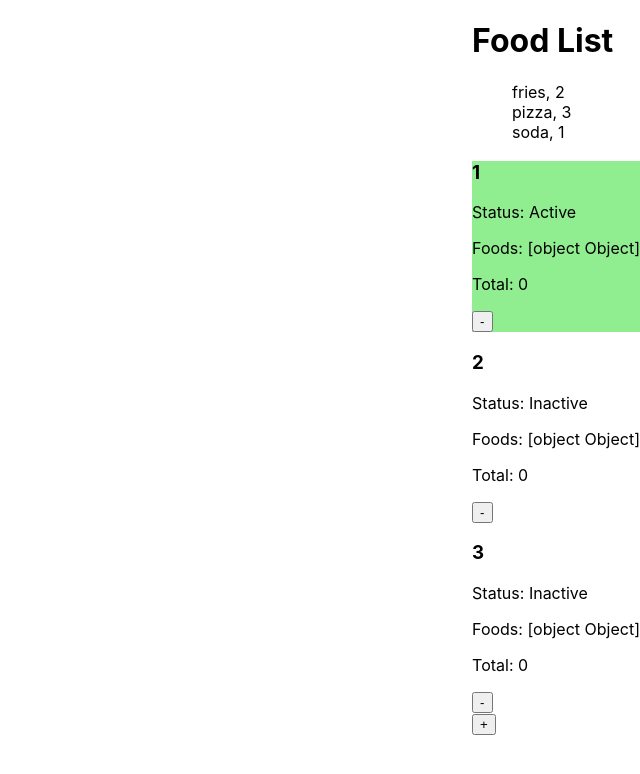
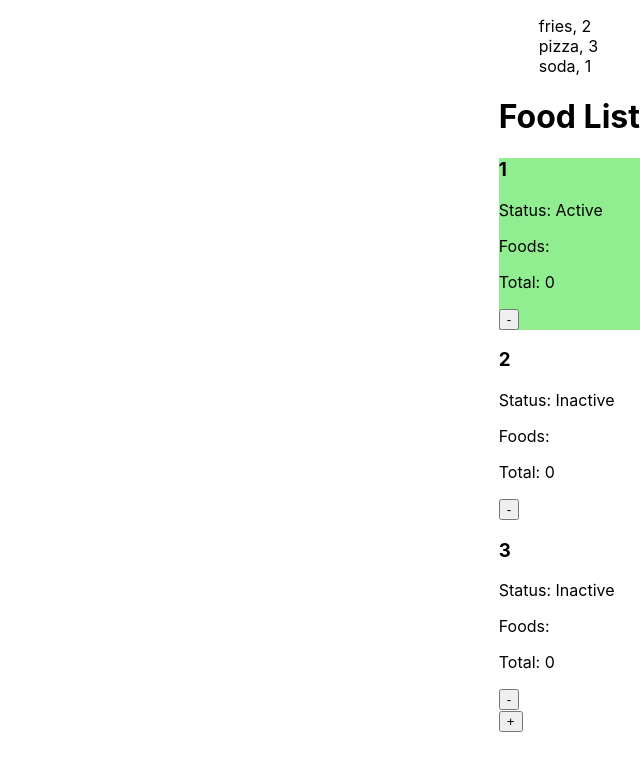
Before and after one commit to CD1088/Benmo, a React (Create React App) app in the folder benmo/: page / in a window 1280 px wide. Shown: the top 774 px of the page, without its empty margins (640-1280 px from the left). Built offline with nearby package versions, Linux system fonts and the light colour scheme.

Commit message:
lifted state, fixed infinite loop/call stack overload

```diff
--- a/benmo/src/App.js
+++ b/benmo/src/App.js
@@ -1,15 +1,31 @@
-import "./App.css";
-import React from "react";
-import Customers from "./Customers.tsx";
-import OrderList from "./components/OrderList";
+import './App.css';
+import React, { useState, createContext } from 'react';
+import Customers from './Customers.tsx';
+import OrderList from './components/OrderList';
+import { CustomersContext } from './Customers.tsx';
+
+// Create a Context for the guestOrder
+export const GuestOrderContext = createContext();
 
 function App() {
+  const [guestOrder, setGuestOrder] = useState([]);
+  const [customers, setCustomers] = useState([
+    { id: '1', isActive: true, foods: [], total: 0 },
+    { id: '2', isActive: false, foods: [], total: 0 },
+    { id: '3', isActive: false, foods: [], total: 0 },
+  ]);
+
   return (
-    <div>
-      <div style={{ position: "absolute", top: 0, right: 0 }}>
-        <Customers />
-      </div>
-    </div>
+    <GuestOrderContext.Provider value={{ guestOrder, setGuestOrder }}>
+      <CustomersContext.Provider value={{ customers, setCustomers }}>
+        <div>
+          <div style={{ position: 'absolute', top: 0, right: 0 }}>
+            <OrderList />
+            <Customers guestOrder={guestOrder} />
+          </div>
+        </div>
+      </CustomersContext.Provider>
+    </GuestOrderContext.Provider>
   );
 }
 
--- a/benmo/src/Customer.tsx
+++ b/benmo/src/Customer.tsx
@@ -4,7 +4,7 @@ import React, { FC } from "react";
 export interface CustomerData {
   id: string;
   isActive: boolean;
-  foods: [{}];
+  foods: { name: string; price: number }[];
   total: number;
 }
 
@@ -24,7 +24,7 @@ const Customer: FC<{
     >
       <h3>{customer.id}</h3>
       <p>Status: {customer.isActive ? "Active" : "Inactive"}</p>
-      <p>Foods: {customer.foods.join(", ")}</p>
+      <p>Foods: {customer.foods.map((food) => food.name).join(", ")}</p>
       <p>Total: {customer.total}</p>
       <button
         onClick={(e) => {
--- a/benmo/src/Customers.tsx
+++ b/benmo/src/Customers.tsx
@@ -1,20 +1,23 @@
-import React, { FC, createContext } from "react";
-import Customer, { CustomerData } from "./Customer.tsx";
-import useLocalStorage from "./hooks/useLocalStorage.ts"; // Import the custom hook
-import OrderList from "./components/OrderList.jsx";
+import React, { FC, createContext, useContext } from 'react';
+import Customer, { CustomerData } from './Customer.tsx';
+import useLocalStorage from './hooks/useLocalStorage.ts';
+import { GuestOrderContext } from './App';
 
 // Create a Context for the Customers
-export const CustomersContext = createContext<CustomerData[]>([]);
+interface CustomersContextType {
+  customers: CustomerData[];
+  setCustomers: React.Dispatch<React.SetStateAction<CustomerData[]>>;
+}
 
-const Customers: FC = () => {
-  const [customers, setCustomers] = useLocalStorage<CustomerData[]>(
-    "customers",
-    [
-      { id: "1", isActive: true, foods: [{}], total: 0 },
-      { id: "2", isActive: false, foods: [{}], total: 0 },
-      { id: "3", isActive: false, foods: [{}], total: 0 },
-    ]
-  );
+export const CustomersContext = createContext<CustomersContextType | undefined>(undefined);
+
+const Customers: FC<{ guestOrder: any[] }> = ({ guestOrder: guestOrderProp }) => {
+  const { guestOrder } = useContext(GuestOrderContext);
+  const [customers, setCustomers] = useLocalStorage<CustomerData[]>('customers', [
+    { id: '1', isActive: true, foods: [], total: 0 },
+    { id: '2', isActive: false, foods: [], total: 0 },
+    { id: '3', isActive: false, foods: [], total: 0 },
+  ]);
 
   // Function to handle customer click
   const handleCustomerClick = (index: number) => {
@@ -36,29 +39,26 @@ const Customers: FC = () => {
     const newCustomer: CustomerData = {
       id: `${customers.length + 1}`,
       isActive: false,
-      foods: [{}],
+      foods: [],
       total: 0,
     };
     setCustomers([...customers, newCustomer]);
   };
 
   return (
-    <CustomersContext.Provider value={customers}>
+    <CustomersContext.Provider value={{ customers, setCustomers }}>
       <div>
         <h1>Food List</h1>
-        <OrderList />
         <div>
           {customers.map((customer, index) => (
-            <div>
+            <div key={index}>
               <Customer
-                key={index}
-                customer={customer}
+                customer={{ ...customer, foods: guestOrder }}
                 onClick={() => handleCustomerClick(index)}
                 onRemove={() => handleRemoveCustomer(index)}
               />
             </div>
           ))}
-
           <button onClick={addCustomer}>+</button>
         </div>
       </div>
--- a/benmo/src/components/OrderList.jsx
+++ b/benmo/src/components/OrderList.jsx
@@ -1,27 +1,40 @@
-import { React, useState, useEffect, useContext } from "react";
-import TestA from "./TestA";
-import { CustomersContext } from "../Customers.tsx";
-
-//const OrderContext = createContext();
+import React, { useState, useEffect, useContext, useRef } from 'react';
+import TestA from './TestA';
+import { CustomersContext } from '../Customers.tsx';
+import { GuestOrderContext } from '../App';
 
 const OrderList = () => {
-  const [guestOrder, setGuestOrder] = useState([]);
+  const { guestOrder, setGuestOrder } = useContext(GuestOrderContext);
   const [itemSum, setItemSum] = useState([
-    { name: "fries", price: 2.0, isClicked: false },
-    { name: "pizza", price: 3.0, isClicked: false },
-    { name: "soda", price: 1.0, isClicked: false },
+    { name: 'fries', price: 2.0, isClicked: false },
+    { name: 'pizza', price: 3.0, isClicked: false },
+    { name: 'soda', price: 1.0, isClicked: false },
   ]);
-  const { foodOrder, setFoodOrder } = useContext(CustomersContext);
+
+  const context = useContext(CustomersContext);
+  if (!context) {
+    throw new Error('CustomersContext must be used within a CustomersContext.Provider');
+  }
+  const { customers, setCustomers } = context;
+
+  const prevGuestOrderRef = useRef(guestOrder);
 
   useEffect(() => {
-    if (foodOrder) {
-      const updatedOrder = { ...foodOrder, foods: guestOrder };
-      setFoodOrder(updatedOrder); // Assuming setGuest will update the guest in context
+    const prevGuestOrder = prevGuestOrderRef.current;
+    if (prevGuestOrder !== guestOrder) {
+      const activeCustomer = customers.find((customer) => customer.isActive);
+      if (activeCustomer) {
+        const updatedCustomer = { ...activeCustomer, foods: guestOrder };
+        setCustomers(
+          customers.map((customer) =>
+            customer.id === activeCustomer.id ? updatedCustomer : customer
+          )
+        );
+      }
+      prevGuestOrderRef.current = guestOrder;
     }
-    console.log(foodOrder);
-  }, [guestOrder, foodOrder, setFoodOrder]);
+  }, [guestOrder, customers, setCustomers]);
 
-  //console.log(itemSum);
   const handleClick = (fItem) => {
     const updatedItemSum = itemSum.map((item) =>
       item.name === fItem.name ? { ...item, isClicked: !item.isClicked } : item
@@ -50,7 +63,6 @@ const OrderList = () => {
           </div>
         ))}
       </ul>
-      {console.log(guestOrder)}
     </div>
   );
 };
```
Also changed, not shown: 1 other file (tests, documents, lock files or other folders).
